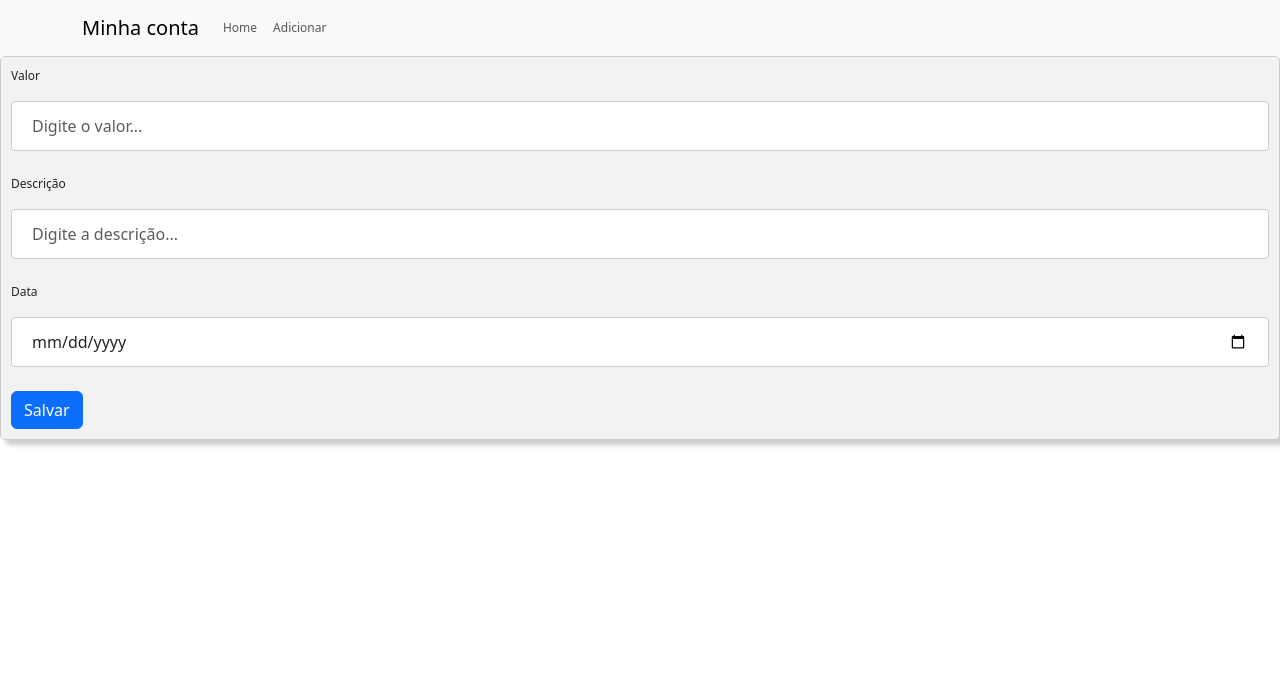
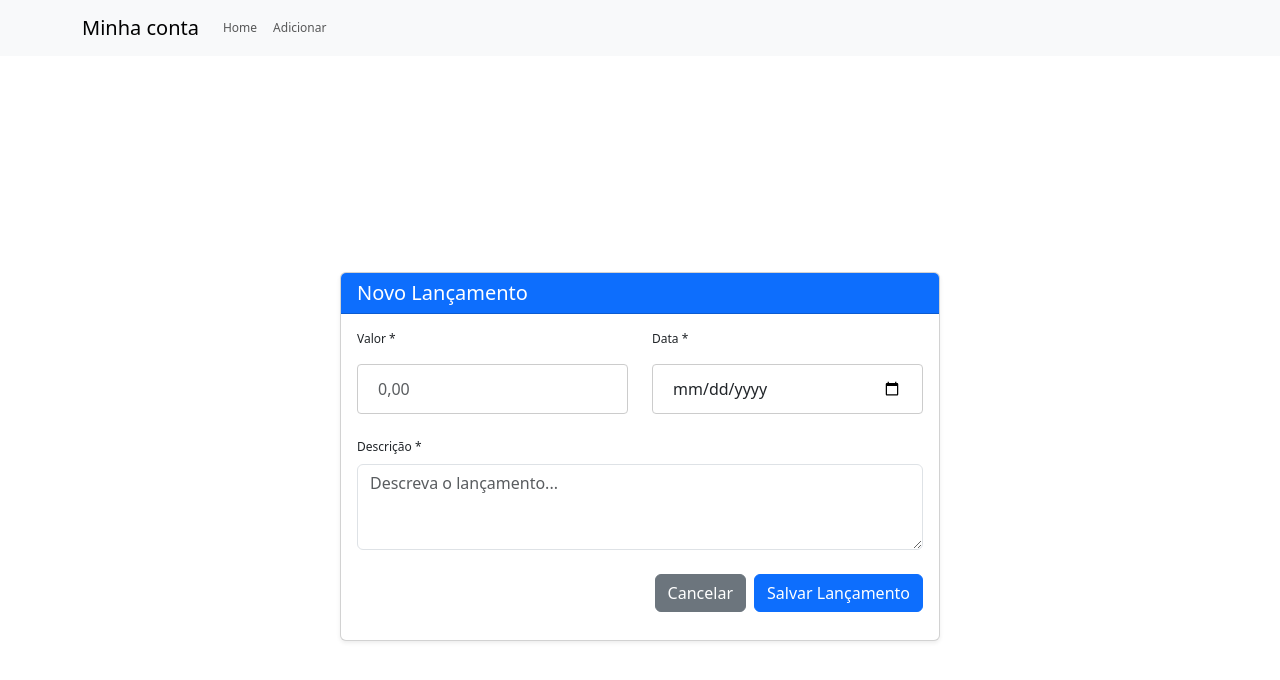
Before and after one commit to zclt/minha-conta, a React (Create React App) app: page /form-lancamento in a window 1280 px wide. Shown: the top 680 px of the page. Built offline with nearby package versions, Linux system fonts and the light colour scheme.

Commit message:
feat(form): Refactor layout do formulario

```diff
--- a/src/LancamentoForm.js
+++ b/src/LancamentoForm.js
@@ -6,6 +6,9 @@ import { useMutation } from '@tanstack/react-query';
 import axios from 'axios';
 import { useNavigate } from "react-router-dom";
 import Alert from 'react-bootstrap/Alert';
+import Card from 'react-bootstrap/Card';
+import Row from 'react-bootstrap/Row';
+import Col from 'react-bootstrap/Col';
 
 function LancamentoForm({ onSubmit }) {
   const [formData, setFormData] = useState({});
@@ -44,40 +47,65 @@ function LancamentoForm({ onSubmit }) {
           Erro ao salvar lançamento: {error?.message || 'Erro desconhecido'}
         </Alert>
       )}
-      <Form onSubmit={handleSubmit} className="form">
+      <div className="d-flex justify-content-center align-items-center min-vh-100">
+        <Card className="shadow-sm" style={{ maxWidth: '600px', width: '100%' }}>
+          <Card.Header as="h5" className="bg-primary text-white">
+            Novo Lançamento
+          </Card.Header>
+          <Card.Body>
+          <Form onSubmit={handleSubmit}>
+            <Row>
+              <Col md={6}>
                 <Form.Group className="mb-3" controlId="formValor">
-          <Form.Label>Valor</Form.Label>
+                  <Form.Label>Valor *</Form.Label>
                   <Form.Control
                     type="number"
-            placeholder="Digite o valor..."
+                    step="0.01"
+                    placeholder="0,00"
                     name="valor"
-            value={formData.valor}
+                    value={formData.valor || ''}
                     onChange={handleInputChange}
+                    required
                   />
                 </Form.Group>
-        <Form.Group className="mb-3" controlId="formDescricao">
-          <Form.Label>Descrição</Form.Label>
-          <Form.Control
-            type="text"
-            placeholder="Digite a descrição..."
-            name="descricao"
-            value={formData.descricao}
-            onChange={handleInputChange}
-          />
-        </Form.Group>
+              </Col>
+              <Col md={6}>
                 <Form.Group className="mb-3" controlId="formData">
-          <Form.Label>Data</Form.Label>
+                  <Form.Label>Data *</Form.Label>
                   <Form.Control
                     type="date"
                     name="data"
-            value={formData.data}
+                    value={formData.data || ''}
                     onChange={handleInputChange}
+                    required
                   />
                 </Form.Group>
+              </Col>
+            </Row>
+            <Form.Group className="mb-4" controlId="formDescricao">
+              <Form.Label>Descrição *</Form.Label>
+              <Form.Control
+                as="textarea"
+                rows={3}
+                placeholder="Descreva o lançamento..."
+                name="descricao"
+                value={formData.descricao || ''}
+                onChange={handleInputChange}
+                required
+              />
+            </Form.Group>
+            <div className="d-flex gap-2 justify-content-end">
+              <Button variant="secondary" onClick={() => navigate("/")}>
+                Cancelar
+              </Button>
               <Button variant="primary" type="submit">
-          Salvar
+                Salvar Lançamento
               </Button>
+            </div>
           </Form>
+        </Card.Body>
+      </Card>
+      </div>
     </>
   );
 }
```
Lines whose indentation alone changed are shown as unchanged.
